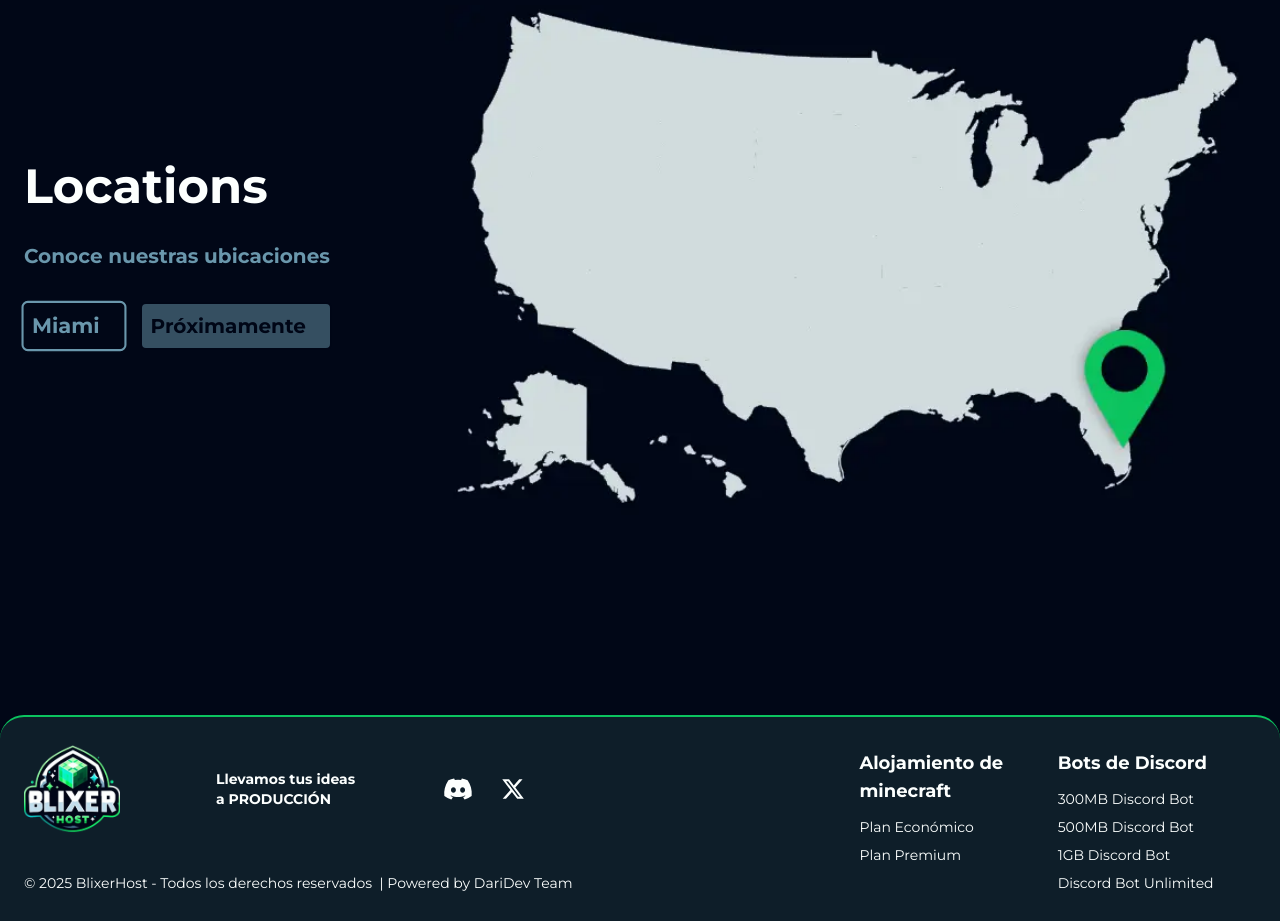
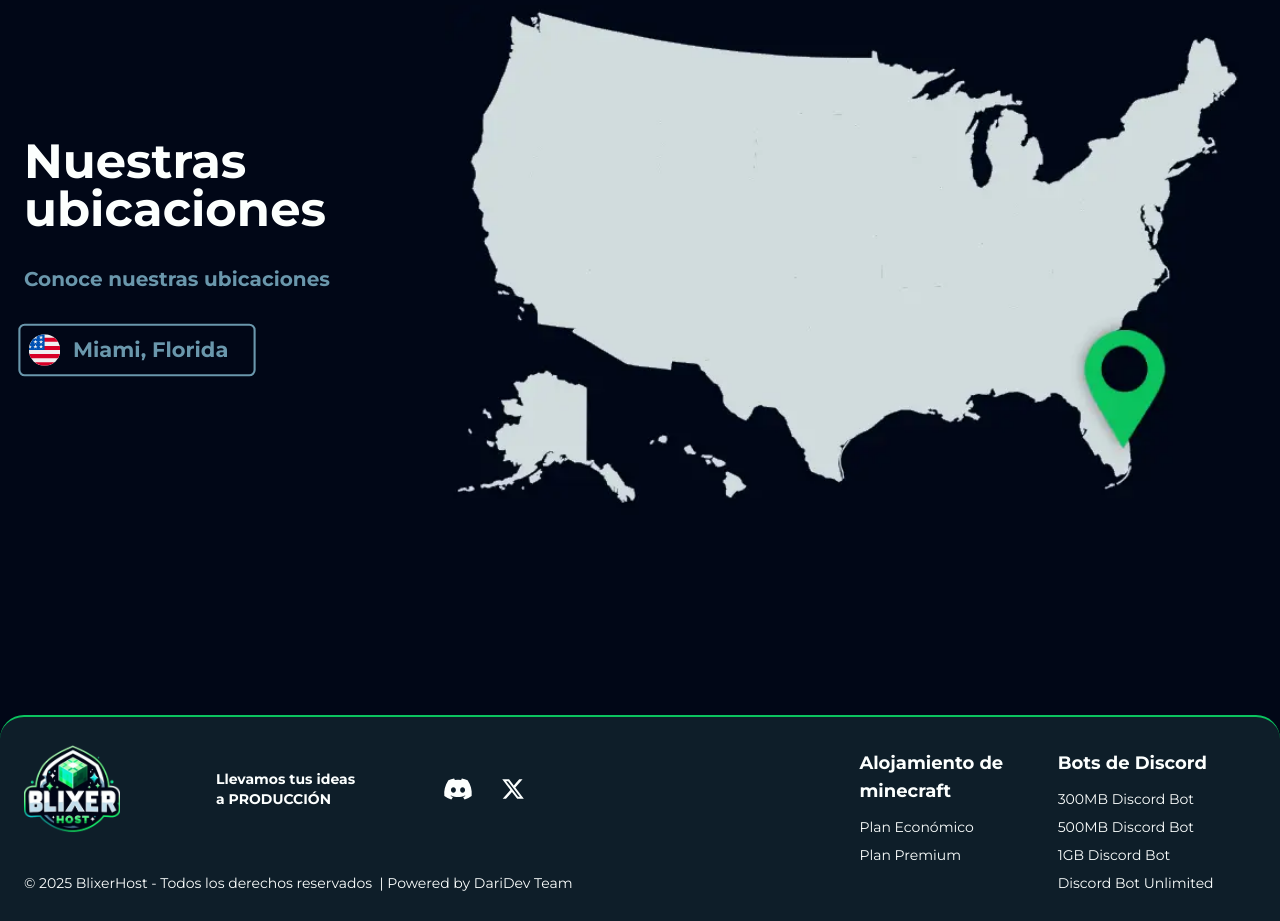
Before and after one commit to darideveloper/blixerhost, a Next.js app: page / in a window 1280 px wide. Shown: the part 2500-3421 px from the top of the page. Built offline with nearby package versions, Linux system fonts and the light colour scheme.

Commit message:
feat (Location): add lag and remove 'Proximamente'

```diff
--- a/components/layout/Locations.jsx
+++ b/components/layout/Locations.jsx
@@ -12,14 +12,10 @@
 export default function Locations() {
   const locations = [
     {
-      name: "Miami",
+      name: "Miami, Florida",
       active: true,
       imageSrc: "/maps/map-miami.webp",
-    },
-    {
-      name: "Próximamente",
-      active: false,
-      imageSrc: "",
+      flag: "usa.svg",
     },
   ]
 
@@ -58,7 +54,7 @@
             `}
           isH1={false}
         >
-          Locations
+          Nuestras ubicaciones
         </Title>
         <p
           className={`
@@ -91,6 +87,15 @@
               active={selectedLocation.name === location.name}
               disabled={!location.active}
             >
+              <Image
+                src={`/images/flags/${location.flag}`}
+                alt={`bandera de ${location.name}`}
+                width={30}
+                height={30}
+                className={`
+                  mr-3
+                `}
+              />
               {location.name}
             </ButtonAction>
           ))}
```
Also changed, not shown: public/images/flags/usa.svg (added).
